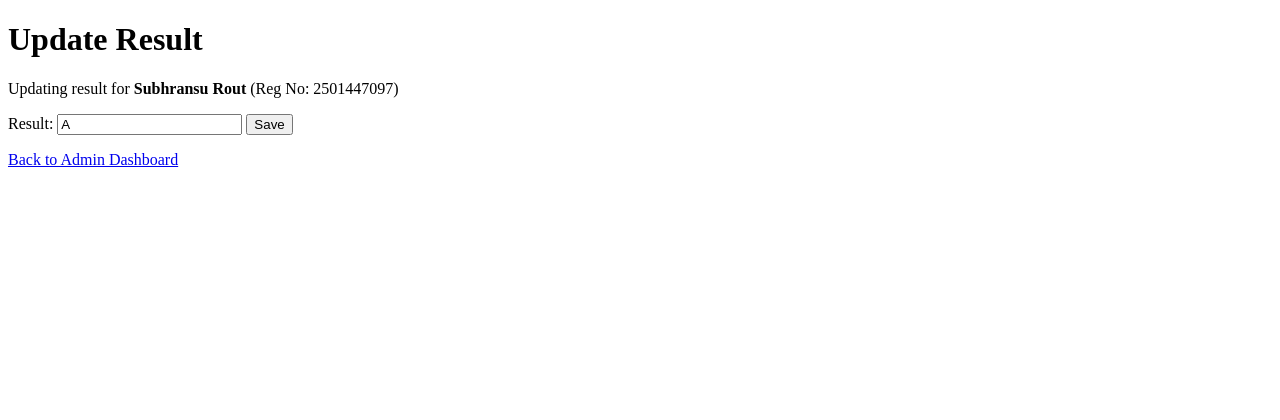
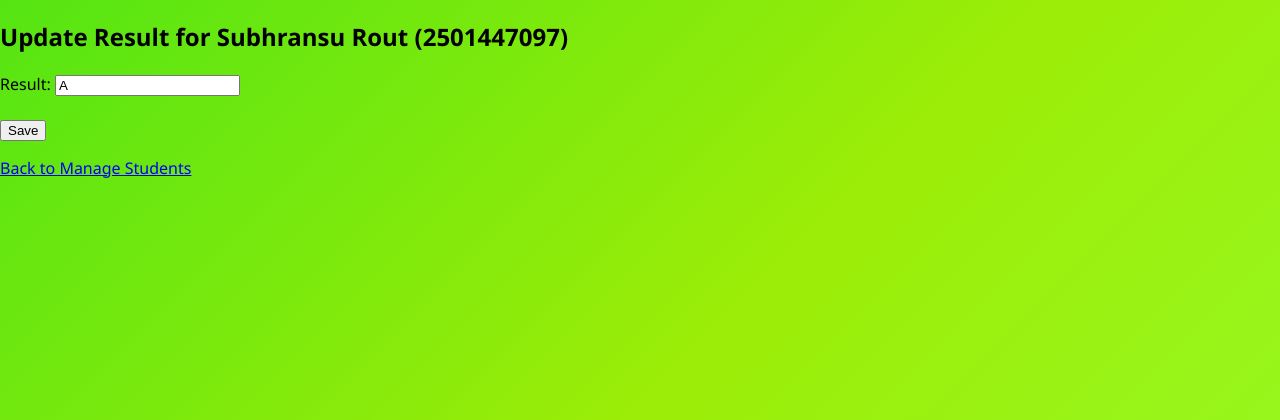
Before and after one commit to Rudranarayan747/jec-flask-app, a Flask app: page /admin/update_result/2501447097 in a window 1280 px wide. Shown: the top 420 px of the page. Before the commit the page ends 167 px from the top, so only its background shows below. Run offline with Flask 3, Linux system fonts and the light colour scheme; a user stored in the database is signed in; parts of the project's set-up code (start-up, migrations or seed data) failed here and were passed over.

Commit message:
Update title and headings in update_result.html

```diff
--- a/templates/update_result.html
+++ b/templates/update_result.html
@@ -1,16 +1,17 @@
 <!DOCTYPE html>
 <html>
 <head>
-    <title>Update Result</title>
+    <title>Update Result - JEC</title>
+    <link rel="stylesheet" href="{{ url_for('static', filename='style.css') }}">
 </head>
 <body>
-    <h1>Update Result</h1>
-    <p>Updating result for <strong>{{ student.name }}</strong> (Reg No: {{ student.id }})</p>
+    <h2>Update Result for {{ student.name }} ({{ student.id }})</h2>
     <form method="POST">
         <label for="result">Result:</label>
-        <input type="text" id="result" name="result" value="{{ student.result }}" required>
-        <button type="submit">Save</button>
+        <input type="text" name="result" value="{{ student.result }}" required>
+        <br><br>
+        <button type="submit" class="btn btn-success">Save</button>
     </form>
-    <p><a href="{{ url_for('admin_dashboard') }}">Back to Admin Dashboard</a></p>
+    <p><a href="{{ url_for('manage_students') }}">Back to Manage Students</a></p>
 </body>
 </html>
```
